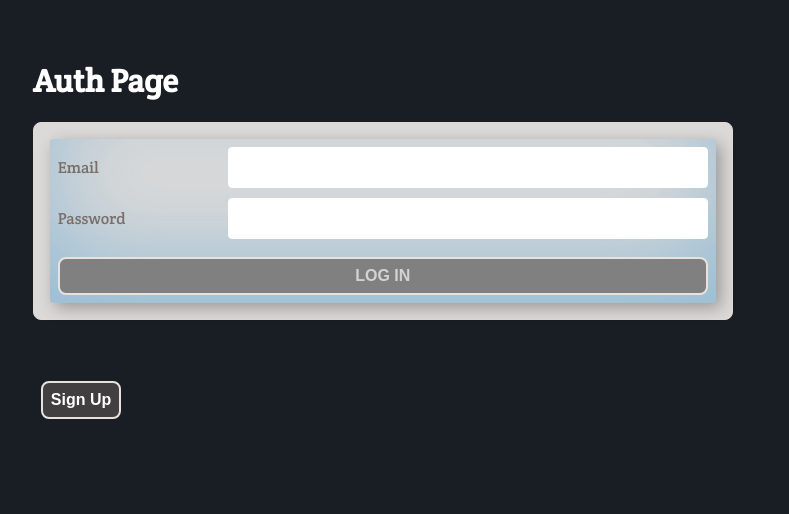
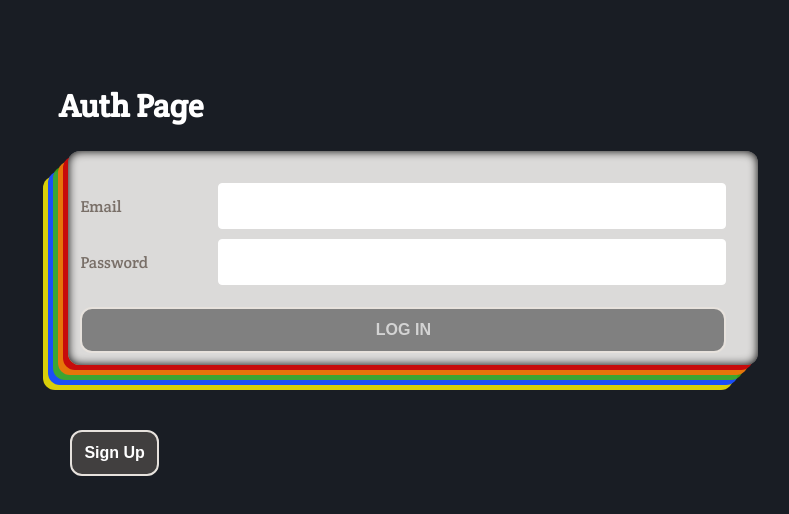
Before and after one commit to joelfuelling/Capstone, a React (Create React App) app: page /courses/1 in a window 1280 px wide. Shown: the top 514 px of the page, without its empty margins (44-833 px from the left). Built offline with nearby package versions, Linux system fonts and the light colour scheme.

Commit message:
Shadow box, transitions, additional CSS added.

```diff
--- a/src/components/CourseDetail/CourseDetail.jsx
+++ b/src/components/CourseDetail/CourseDetail.jsx
@@ -3,7 +3,7 @@ import EditCourseForm from './EditCourseForm/EditCourseForm'
 import StartDateDisplay from '../Dates/DatesDetailsDisplay/StartDateDisplay'
 import EndDateDisplay from '../Dates/DatesDetailsDisplay/EndDateDisplay'
 // Dispalying days import below.
-import DaysOfWeek from './daysOfWeek.jsx/daysOfWeek'
+import DaysOfWeek from './daysOfWeek/daysOfWeek'
 
 // setCourse is added so that editForm can be passed the "new" course information.
 export default function CourseDetail({course, setCourse, handleDelete}){
--- a/src/components/Dates/DatePicker/EndDatePick.jsx
+++ b/src/components/Dates/DatePicker/EndDatePick.jsx
@@ -1,8 +1,9 @@
 import DatePicker from 'react-datepicker'
 import 'react-datepicker/dist/react-datepicker.css'
 import { useState} from 'react'
+import EndDateDisplay from '../../Dates/DatesDetailsDisplay/EndDateDisplay'
 
-export default function EndDatePick({onDateChange}){
+export default function EndDatePick({onDateChange, EndDateDisplay}){
     const [date, setDate] = useState(new Date())
 
     const handleDateChange = (date) => {
@@ -17,6 +18,7 @@ export default function EndDatePick({onDateChange}){
             minDate={new Date()}
             selected={date}
             onChange={handleDateChange}
+            className="crete-round"
           />
         </>
       );
--- a/src/components/Dates/DatePicker/StartDatePick.jsx
+++ b/src/components/Dates/DatePicker/StartDatePick.jsx
@@ -1,8 +1,9 @@
 import DatePicker from 'react-datepicker'
 import 'react-datepicker/dist/react-datepicker.css'
 import { useState} from 'react'
+import StartDateDisplay from '../../Dates/DatesDetailsDisplay/StartDateDisplay'
 
-export default function StartDatePick({onDateChange}){
+export default function StartDatePick({onDateChange, StartDateDisplay}){
     const [date, setDate] = useState(new Date())
 
     const handleDateChange = (date) => {
@@ -17,6 +18,7 @@ export default function StartDatePick({onDateChange}){
             selected={date}
             withPortal
             onChange={handleDateChange}
+            className="crete-round"
           />
         </>
       );
--- a/src/components/Dates/DatesDetailsDisplay/EndDateDisplay.jsx
+++ b/src/components/Dates/DatesDetailsDisplay/EndDateDisplay.jsx
@@ -1,14 +1,10 @@
 import {parseISO} from 'date-fns'
 export default function EndDateDisplay({course}) {
-    const handleEndDate = () => {
         const date = parseISO(course.endDate)
         const month = date.toLocaleDateString('default', {month: 'short'})
         const day = date.getDate()
         const year = date.getFullYear()
         const newEndDate = `${month}, ${day}, ${year}`
-        return newEndDate
-    }
-    const newEndDate = handleEndDate()
     return (
         <>
             <p>End Date: {newEndDate}</p>
--- a/src/components/Dates/DatesDetailsDisplay/StartDateDisplay.jsx
+++ b/src/components/Dates/DatesDetailsDisplay/StartDateDisplay.jsx
@@ -1,14 +1,10 @@
 import {parseISO} from 'date-fns'
-export default function StartDate({course}) {
-    const handleStartDate = () => {
+export default function StartDateDisplay({course}) {
         const date = parseISO(course.startDate)
         const month = date.toLocaleDateString('default', {month: 'short'})
         const day = date.getDate()
         const year = date.getFullYear()
         const newStartDate = `${month}, ${day}, ${year}`
-        return newStartDate
-    }
-    const newStartDate = handleStartDate()
     return (
         <>
             <p className="start-date-form">Start Date: {newStartDate}</p>
--- a/src/components/NewCourseForm/NewCourseForm.jsx
+++ b/src/components/NewCourseForm/NewCourseForm.jsx
@@ -61,26 +61,26 @@ export default function NewCourseForm(){
         <div className="form-container">
             <form onSubmit={handleSubmit}>
                 <label htmlFor="name" id="name" >Course name: </label>
-                <input type="text" ref={nameRef}/>
+                <input className="crete-round" type="text"  ref={nameRef}/>
                 <label htmlFor="description" id="description">Description: </label>
-                <input type="textarea" ref={descRef} />
+                <textarea className="crete-round" type="textarea" rows="5" cols="40" ref={descRef} />
                 <label htmlFor="recurring">Recurring? </label>
                 <div className="check-box">
                 <input type="checkbox" ref={recRef} id="recurring"/>
                 </div>
                 <label htmlFor="suppliesProvided">Supplies provided? </label>
                 <div className="check-box">
-                <input type="checkbox"ref={supRef} id="supplies-provided"/>
+                <input className="check-box" type="checkbox"ref={supRef} id="supplies-provided"/>
                 </div>
                 <StartDatePick onDateChange={setStartDate} />
                 <EndDatePick onDateChange={setEndDate} />
                 <label htmlFor="classLength" >Class length: </label>
-                <input type="text" ref={lenRef}/>
+                <input className="crete-round" type="text" ref={lenRef}/>
                 <label htmlFor="price" >Price: </label>
-                <input type="number" ref={priceRef} placeholder="$"/>
+                <input className="crete-round" type="number" ref={priceRef} placeholder="$"/>
                 <label htmlFor="daysOfWeek" >Select Days:</label>
                 {/* //! 2 - Modify the select element to allow multiple selections by adding the multiple attribute: */}
-                    <select name="daysOfWeek" id="daysOfWeek" ref={daysRef} multiple>
+                    <select className="crete-round" name="daysOfWeek" id="daysOfWeek" ref={daysRef} multiple>
                         <option value="Monday">Monday</option>
                         <option value="Tuesday">Tuesday</option>
                         <option value="Wednesday">Wednesday</option>
--- a/src/pages/App/App.css
+++ b/src/pages/App/App.css
@@ -23,8 +23,8 @@
 body {
   background-color: #191d24;
   color: white;
-  padding-top: 3%;
-  padding-left: 6%;
+  padding: 8%;
+  padding-top: 5%;
   padding-bottom: 15vmin;
   font-family: Arial;
   text-align: left;
@@ -40,21 +40,45 @@ body {
 
 form {
   border-radius: 1%;
-  padding: 1vmin;
   display: grid;
-  grid-template-columns: 1fr 3fr;
+  grid-template-columns: 1fr 4fr;
   gap: 1.25vmin;
   color: var(--text-light);
-  box-shadow: inset 0 -3em 6em rgba(24, 136, 205, 0.34), 0 0 0 0px rgb(255, 255, 255),
-    0.3em 0.3em 1em rgba(0, 0, 0, 0.3);
 }
 
 .form-container {
+  margin-top: 25px;
+  transition: 6s ease-in-out;
   max-width: 800px;
-  padding: 2vmin;
+  padding-left: 4vmin;
+  padding-bottom: 4vmin;
+  padding-right: 1.5vmin;
+  padding-top: 1.5vmin;
   background-color: var(--tan-1);
-  border: .1vmin solid var(--tan-3);
-  border-radius: 1vmin;
+  border: .1.5vmin solid var(--tan-3);
+  border-radius: 1.5vmin;
+  box-shadow: -5px 5px 0 0 rgb(199, 11, 11), -10px 10px 0 0 rgb(230, 117, 10), -15px 15px 0 0 rgba(66, 180, 17, 0.851), -20px 20px 0 0 rgb(27, 78, 248), -25px 25px 0 0 rgb(216, 206, 9), -25px 25px  0 rgba(216, 206, 9, 1), 0 0 10px 0 rgb(255, 255, 255) inset;
+}
+
+.form-container:hover {
+  transition: 6s ease-in-out;
+  max-width: 800px;
+  padding-right: 1.5vmin;
+  padding-top: 1.5vmin;
+  padding-left: 4vmin;
+  padding-bottom: 4vmin;
+  box-shadow: 5px -5px 0 0 rgb(199, 11, 11), 10px -10px 0 0 rgb(230, 117, 10), 15px -15px 0 0 rgba(66, 180, 17, 0.851), 20px -20px 0 0 rgb(27, 78, 248), 25px -25px 0 0 rgb(216, 206, 9), 0 0 10px 0 rgba(0,0,0,1) inset;
+}
+
+.form-container:not(:hover) {
+  transition: 6s ease-in-out;
+  margin-left: 10px;
+  max-width: 800px;
+  padding-right: 4vmin;
+  padding-top: 4vmin;
+  padding-left: 1.5vmin;
+  padding-bottom: 1.5vmin;
+  box-shadow: -5px 5px 0 0 rgb(199, 11, 11), -10px 10px 0 0 rgb(230, 117, 10), -15px 15px 0 0 rgba(66, 180, 17, 0.851), -20px 20px 0 0 rgb(27, 78, 248), -25px 25px 0 0 rgb(216, 206, 9), 0 0 10px 0 rgb(0, 0, 0) inset;
 }
 
 p.error-message {
@@ -73,7 +97,7 @@ input {
   transition: .3s;
   margin: 0;
   padding: 1vmin;
-  font-size: 2.5vmin;
+  font-size: 3vmin;
   border: .15vmin solid white;
   border-radius: .5vmin;
   color: var(--background);
@@ -95,18 +119,19 @@ input:focus {
 }
 
 button, a.button {
-  margin: 1vmin;
-  padding: 1vmin;
+  margin: 1.5vmin;
+  padding: 1.5vmin;
   color: var(--white);
   background-color: var(--text-dark);
   font-size: 2vmin;
   font-weight: bold;
   text-decoration: none;
   text-align: center;
-  border: .3vmin solid var(--tan-2);
-  border-radius: 1vmin;
+  border: 2px solid var(--tan-2);
+  border-radius: 1.5vmin;
   outline: none;
   cursor: pointer;
+  transition: all .6s ease;
 }
 
 
@@ -118,17 +143,15 @@ button:disabled, form:invalid button[type="submit"] {
 
 button[type="submit"] {
   grid-column: span 2;
-  margin: 1vmin 0 0;
+  margin: 1.5vmin 0 0;
 }
 
 button:hover {
-  font-style: bold;
+  font-weight: bold;
   color: var(--background);
   background-color: var(--chalk-yellow);
   border: 2px solid black;
-  transition: all .4s ease-in-out;
-  -webkit-text-stroke-width: .04rem;
-    -webkit-text-stroke-color: black;
+  transition: all .6s ease;
 }
 /* Dateicker CSS formatting for absolute*/
 /* Newly added CSS below as well. */
@@ -138,6 +161,7 @@ a:visited {
 }
 a {
   text-decoration: none;
+  transition: .3s ease-in-out;
 }
 
 a:hover {
@@ -159,16 +183,15 @@ a:hover {
   margin: 4em;
 }
 
-
 .react-datepicker__day-names {
   white-space: nowrap;
   /* border-top: .11em solid rgba(1, 1, 1, 0.182); */
 }
 .react-datepicker {
-  background-color: rgba(167, 103, 34, 0.402);
+  background-color: rgba(30, 29, 27, 0.002);
 }
 .react-datepicker__week {
-  color: rgba(167, 103, 34, 0.402)
+  color: rgba(255, 132, 0, 0.402)
 }
 .react-datepicker__day {
   color: white;
@@ -198,8 +221,6 @@ a:hover {
   border-radius: 50%;
 }
 
-
-
 .react-datepicker__day--keyboard-selected {
   background-color: none;
   color: rgba(37, 20, 3, 0.481);
@@ -216,6 +237,10 @@ a.joel {
   color: rgb(135, 177, 255)
 }
 
+.crete-round {
+  font-family: 'Crete Round', serif;
+}
+
 @media screen and (max-width: 835px){
   label {
     font-size: .6rem;
```
Also changed, not shown: src/components/CourseDetail/EditCourseForm/EditCourseForm.jsx (+12 -10 lines), src/components/CourseDetail/daysOfWeek/daysOfWeek.jsx (renamed from src/components/CourseDetail/daysOfWeek.jsx/daysOfWeek.jsx).
